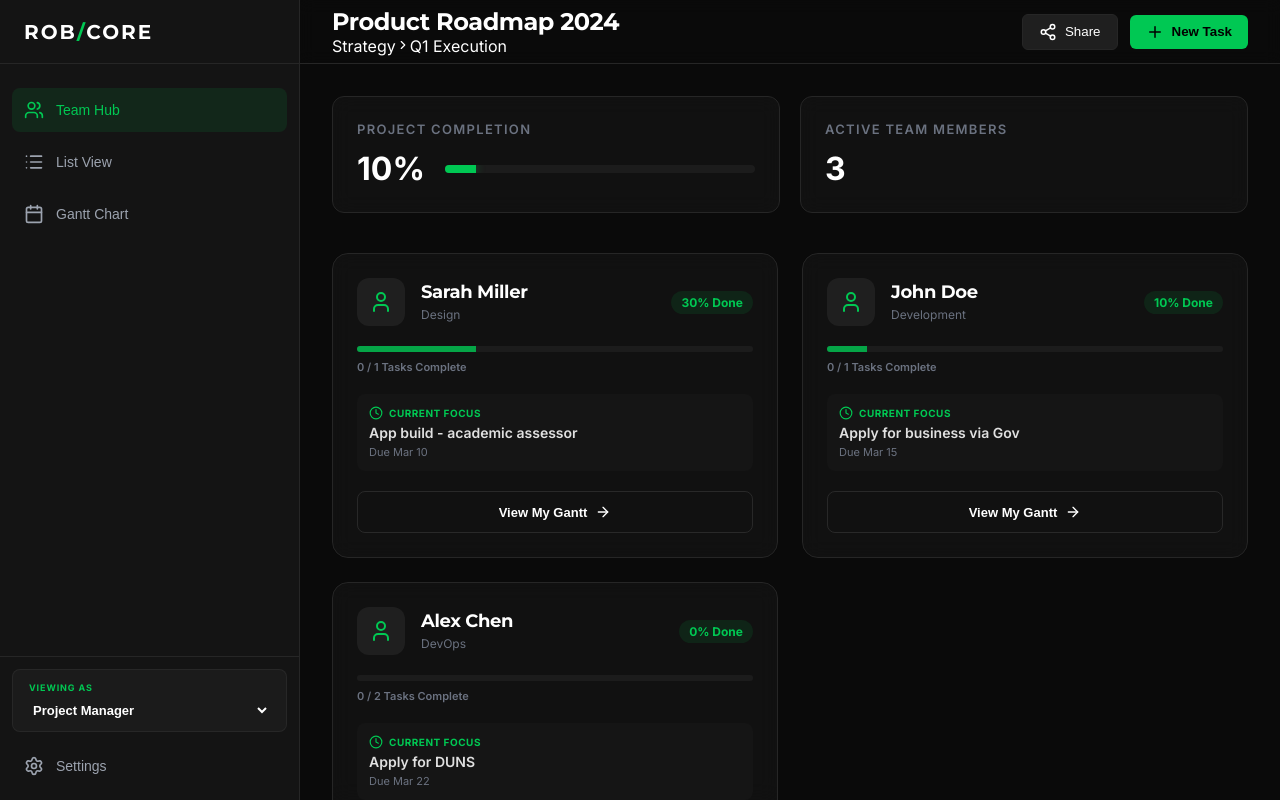
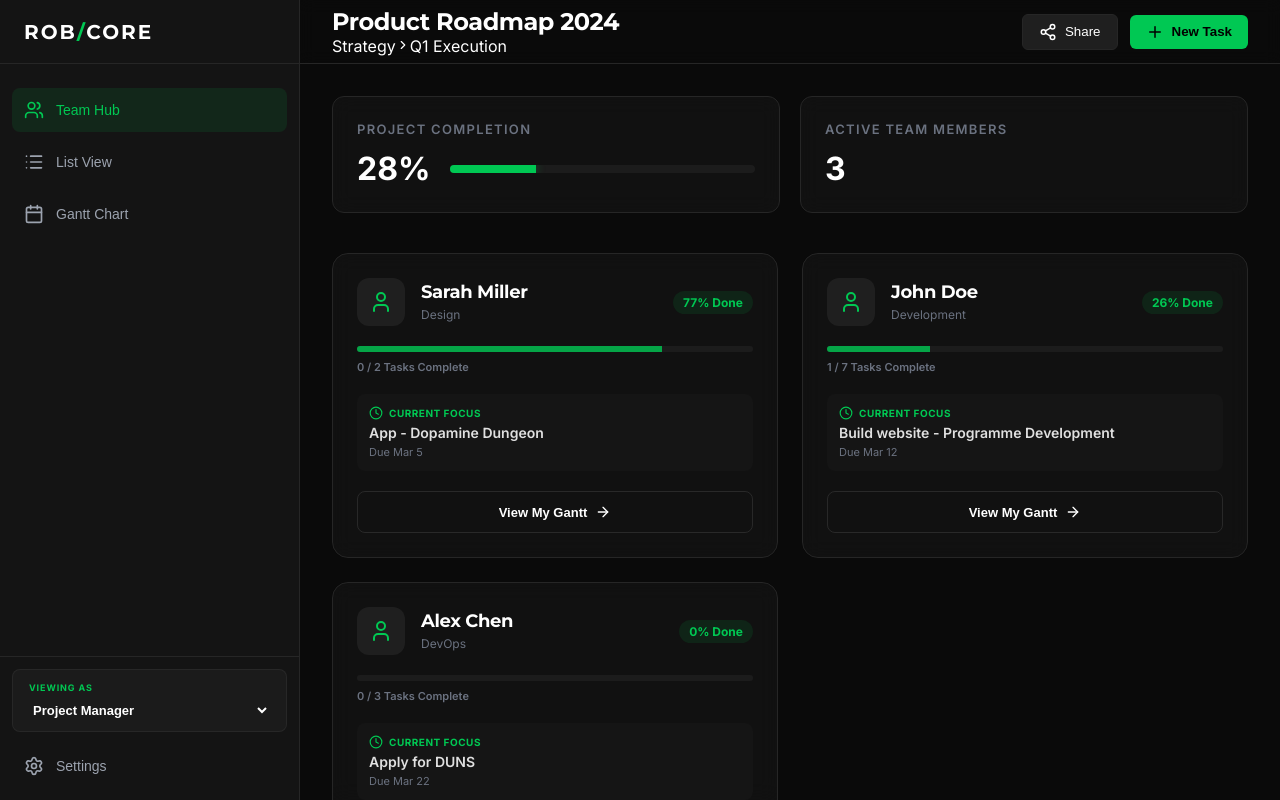
Before and after one commit to robmarriottdevelopment-hue/rob-core-pm, a React (Vite) app: page / in a window 1280 px wide. Built offline with nearby package versions, Linux system fonts and the light colour scheme.

Commit message:
Update task sequence and dependencies to match live screenshot

```diff
--- a/src/App.jsx
+++ b/src/App.jsx
@@ -14,10 +14,18 @@ const TEAM_MEMBERS = [
 ];
 
 const INITIAL_TASKS = [
-  { id: 1, name: 'Apply for business via Gov', start: '2026-02-24', end: '2026-03-15', progress: 10, assignee: 'john', dependencies: [] },
+  { id: 1, name: 'Apply for business via Gov', start: '2026-02-24', end: '2026-03-15', progress: 100, assignee: 'john', dependencies: [] },
   { id: 2, name: 'Apply for DUNS', start: '2026-03-16', end: '2026-03-22', progress: 0, assignee: 'alex', dependencies: [1] },
-  { id: 3, name: 'Re-applyy for GooglePlay', start: '2026-03-23', end: '2026-03-31', progress: 0, assignee: 'alex', dependencies: [2] },
-  { id: 4, name: 'App build - academic assessor', start: '2026-02-17', end: '2026-03-10', progress: 30, assignee: 'sarah', dependencies: [] },
+  { id: 3, name: 'Re-apply for GooglePlay', start: '2026-03-23', end: '2026-03-31', progress: 0, assignee: 'alex', dependencies: [2] },
+  { id: 11, name: 'Deploy App - Academic Assessor', start: '2026-04-01', end: '2026-04-05', progress: 0, assignee: 'alex', dependencies: [3] },
+  { id: 4, name: 'App - academic assessor', start: '2026-02-17', end: '2026-03-10', progress: 87, assignee: 'sarah', dependencies: [] },
+  { id: 5, name: 'App - Dopamine Dungeon', start: '2026-02-24', end: '2026-03-05', progress: 67, assignee: 'sarah', dependencies: [] },
+  { id: 6, name: 'App - Anxiety', start: '2026-03-08', end: '2026-03-20', progress: 0, assignee: 'john', dependencies: [] },
+  { id: 7, name: 'App - 4', start: '2026-03-15', end: '2026-03-25', progress: 0, assignee: 'john', dependencies: [] },
+  { id: 8, name: 'App - 5', start: '2026-03-15', end: '2026-03-25', progress: 0, assignee: 'john', dependencies: [] },
+  { id: 9, name: 'Build website - Programme Development', start: '2026-03-01', end: '2026-03-12', progress: 79, assignee: 'john', dependencies: [] },
+  { id: 10, name: 'Build website - Software Development', start: '2026-03-05', end: '2026-03-15', progress: 0, assignee: 'john', dependencies: [] },
+  { id: 12, name: 'SaaS - LMS', start: '2026-03-15', end: '2026-03-25', progress: 0, assignee: 'john', dependencies: [] },
 ];
 
 function App() {
```
Also changed, not shown: 1 other file (tests, documents, lock files or other folders).
